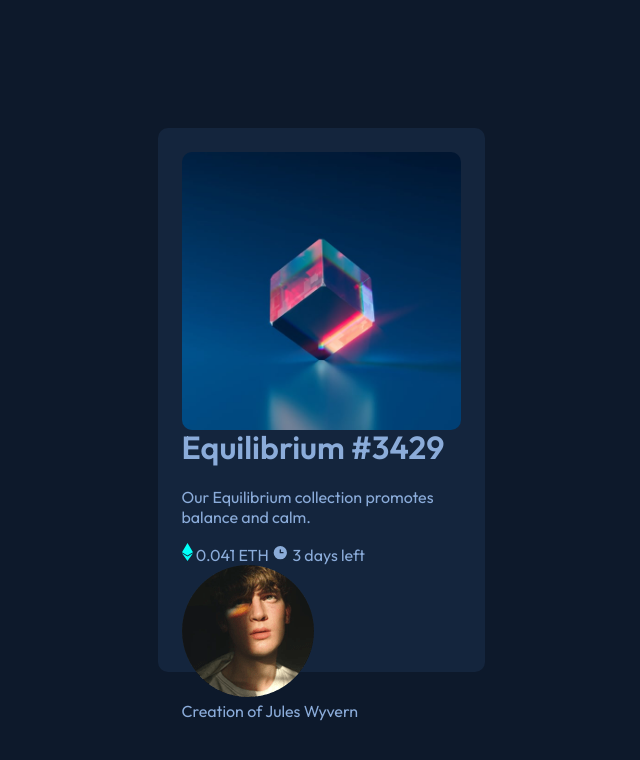
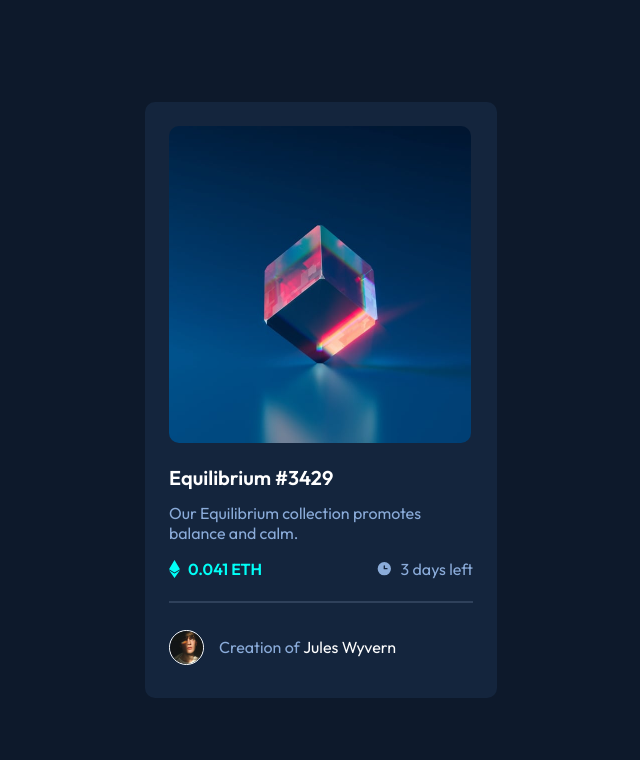
Before and after one commit to mahdipratama/nft-preview-card-component, a plain HTML site: page index.html in a window 1280 px wide. Shown: the whole page, without its empty margins (319-959 px from the left). Drawn offline with Linux system fonts and the light colour scheme.

Commit message:
add desktop style

```diff
--- a/app/scss/components/_card.scss
+++ b/app/scss/components/_card.scss
@@ -6,11 +6,29 @@
   border-radius: rem(10);
   padding: rem(24);
 
+  display: flex;
+  flex-direction: column;
+
+  & > * {
+    flex-grow: 1;
+  }
+
+  @include breakpoint-up(medium) {
+    height: rem(596);
+    width: rem(352);
+  }
+
   &__img {
     width: 100%;
     height: rem(278);
     overflow: hidden;
     position: relative;
+    margin-bottom: rem(24);
+
+    @include breakpoint-up(medium) {
+      width: rem(302);
+      height: rem(299);
+    }
 
     &:hover .card__img-overlay {
       display: block;
@@ -46,4 +64,59 @@
       }
     }
   }
+
+  &__description {
+    & h1 {
+      font-size: rem(20);
+      font-weight: 800;
+      color: var(--white);
+
+      &:hover {
+        color: var(--cyan);
+        cursor: pointer;
+      }
+    }
+
+    & .card__price {
+      display: flex;
+      align-items: center;
+      gap: rem(8);
+      border-bottom: 2px solid var(--line-color);
+      padding-bottom: rem(22);
+
+      & span:nth-of-type(1) {
+        font-weight: 800;
+        color: var(--cyan);
+        margin-right: auto;
+      }
+    }
+  }
+
+  &__creator {
+    display: flex;
+    align-items: center;
+    gap: rem(15);
+
+    & img {
+      width: rem(35);
+      height: rem(35);
+      border: 1px solid var(--white);
+      border-radius: 50%;
+    }
+
+    & p {
+      margin: 0;
+
+      & span {
+        color: var(--white);
+        font-weight: 500;
+
+        &:hover {
+          font-weight: 800;
+          color: var(--cyan);
+          cursor: pointer;
+        }
+      }
+    }
+  }
 }
```
Also changed, not shown: dist/style.css, 1 other file.
